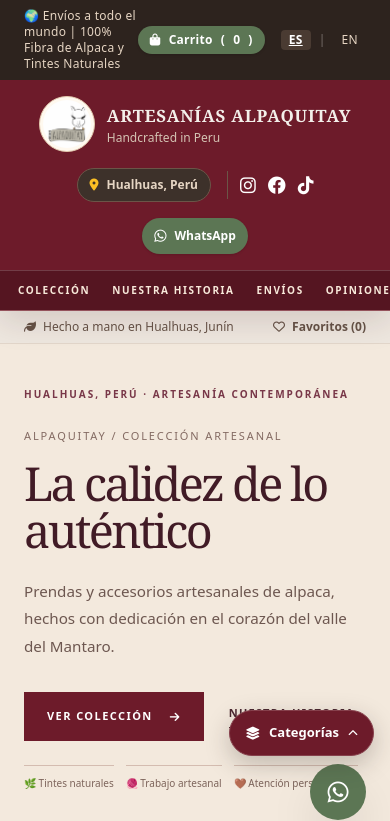
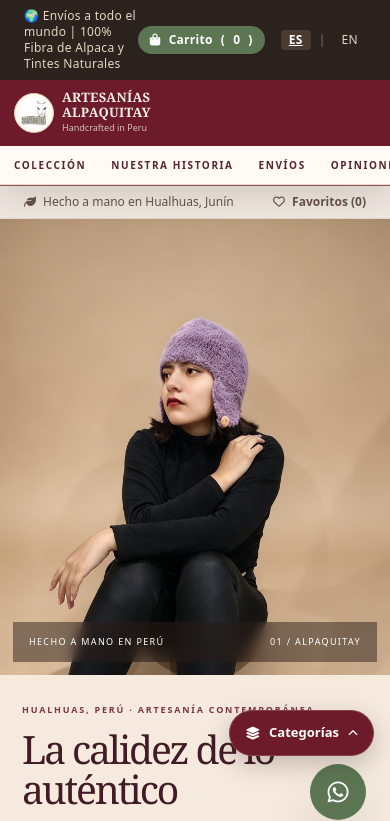
Before and after one commit to xAleLiz/artesanias-alpaquitay, a plain HTML site: page index.html in a window 390 px wide. Shown: the top 821 px of the page. Drawn offline with nearby package versions, Linux system fonts and the light colour scheme.

Commit message:
Rediseñar vista móvil con portada fotográfica y cabecera compacta

```diff
--- a/index.html
+++ b/index.html
@@ -207,6 +207,42 @@ main{max-width:1440px!important;padding-top:0!important}
 @media(max-width:720px){header{top:0!important}.alpa-fashion-nav{justify-content:flex-start;padding:12px 18px;gap:22px}.alpa-fashion-hero{grid-template-columns:1fr;margin:0 -14px 30px}.alpa-fashion-copy{padding:43px 24px 38px}.alpa-fashion-copy h2{font-size:clamp(2.9rem,12vw,4.3rem)}.alpa-fashion-visual{min-height:370px}.alpa-fashion-values{margin-top:24px}#product-grid{grid-template-columns:repeat(2,minmax(0,1fr))!important;gap:12px!important}#product-grid .product-card .p-6{padding:12px!important}#product-grid .product-card h3{font-size:13px!important}#product-grid .product-card .text-lg.font-extrabold{font-size:14px!important}}
 @media(max-width:350px){#product-grid{grid-template-columns:1fr!important}}
 </style>
+<style id="alpa-mobile-redesign">
+/* Mobile-first fashion storefront: prominent photography, compact shopping header */
+.alpa-mobile-actions{display:none}
+@media(max-width:720px){
+  body{overflow-x:hidden}
+  header{top:0!important}
+  header>div:first-child{display:grid!important;grid-template-columns:minmax(0,1fr) auto!important;gap:8px!important;padding:10px 14px!important;align-items:center!important}
+  header>div:first-child>a[href="index.html"]{min-width:0;gap:8px!important}
+  header>div:first-child>a[href="index.html"] img{width:40px!important;height:40px!important;flex-shrink:0}
+  header>div:first-child>a[href="index.html"] h1{font-size:13px!important;line-height:1.15!important;letter-spacing:.02em!important;max-width:175px}
+  header>div:first-child>a[href="index.html"] p{font-size:9px!important}
+  header>div:first-child>div{display:none!important}
+  .alpa-mobile-actions{display:flex;align-items:center;gap:5px}
+  .alpa-mobile-actions a,.alpa-mobile-actions button{display:inline-flex;align-items:center;justify-content:center;width:39px;height:39px;color:#fff;border:1px solid #ffffff44;border-radius:50%;font-size:16px}
+  .alpa-fashion-nav{padding:11px 14px!important;gap:25px!important;background:#fffaf4!important;border-bottom:1px solid #e6d9ca}
+  .alpa-fashion-nav a{color:#572431!important;font-size:10px!important}
+  .alpa-fashion-hero{display:flex!important;flex-direction:column!important;margin:0 -14px 26px!important;background:#f6eade!important}
+  .alpa-fashion-visual{order:0!important;min-height:0!important;height:54vh!important;max-height:590px!important;min-height:300px!important;background:#d4b9a2}
+  .alpa-fashion-visual img{object-position:center 35%!important}
+  .alpa-fashion-copy{order:1!important;padding:28px 22px 34px!important}
+  .alpa-fashion-copy .alpa-origin{font-size:9px!important;margin-bottom:13px!important}
+  .alpa-fashion-copy .alpa-season{display:none}
+  .alpa-fashion-copy h2{font-size:clamp(36px,10vw,54px)!important;line-height:1.02!important;max-width:400px!important;margin-bottom:15px!important}
+  .alpa-fashion-copy #banner-desc{font-size:14px!important;line-height:1.65!important}
+  .alpa-fashion-actions{margin-top:23px!important;width:100%}
+  .alpa-fashion-button{width:100%;justify-content:center;padding:16px!important}
+  .alpa-fashion-textlink{display:none}
+  .alpa-fashion-values{margin-top:18px!important;gap:9px!important}
+  .alpa-fashion-values span{font-size:9px!important}
+  .alpa-visual-caption{bottom:13px!important;left:13px!important;right:13px!important;font-size:9px!important}
+  .alpa-collection-heading{margin-top:12px!important}
+  #coleccion .alpa-filter-panel{border-radius:5px!important;box-shadow:none!important}
+  #product-grid .product-card{border-radius:0!important}
+  #product-grid .product-card .text-xs.leading-relaxed{display:-webkit-box;-webkit-line-clamp:2;-webkit-box-orient:vertical;overflow:hidden}
+}
+</style>
 </head>
 <body class="bg-[#F7F4EF] text-stone-900 font-sans antialiased min-h-screen flex flex-col justify-between">
 
@@ -260,6 +296,7 @@ main{max-width:1440px!important;padding-top:0!important}
                     <i class="fab fa-whatsapp text-sm"></i> WhatsApp
                 </a>
             </div>
+          <div class="alpa-mobile-actions" aria-label="Accesos rápidos"><a href="#coleccion" aria-label="Buscar productos" title="Buscar productos"><i class="fas fa-search" aria-hidden="true"></i></a><button type="button" onclick="showFavorites()" aria-label="Ver favoritos" title="Favoritos"><i class="far fa-heart" aria-hidden="true"></i></button><a href="https://wa.me/51981037981" target="_blank" rel="noopener noreferrer" aria-label="Contactar por WhatsApp" title="WhatsApp"><i class="fab fa-whatsapp" aria-hidden="true"></i></a></div>
         </div>
       <nav class="alpa-fashion-nav" aria-label="Navegación principal"><a href="#coleccion">COLECCIÓN</a><a href="#historia">NUESTRA HISTORIA</a><a href="#envios">ENVÍOS</a><a href="#opiniones">OPINIONES</a><a href="#faq">AYUDA</a></nav>
     </header>
```
